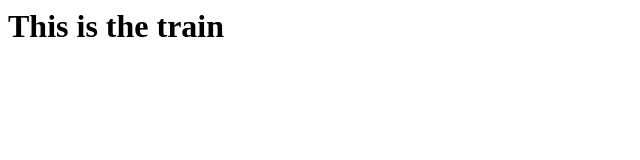
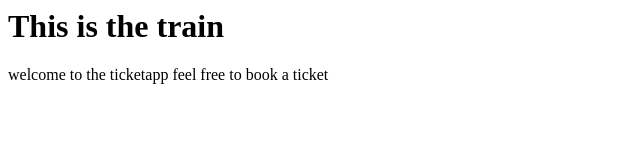
Before and after one commit to dominic2256/ticketapp, a plain HTML site: page index.html in a window 1280 px wide. Shown: the whole page, without its empty margins (0-640 px from the left). Drawn offline with Linux system fonts and the light colour scheme.

```diff
--- a/index.html
+++ b/index.html
@@ -5,7 +5,7 @@
    </head>
    <body>
        <h1>This is the train</h1>
-
+        <p>welcome to the ticketapp feel free to book a ticket</p>
    </body>
 
 
```
